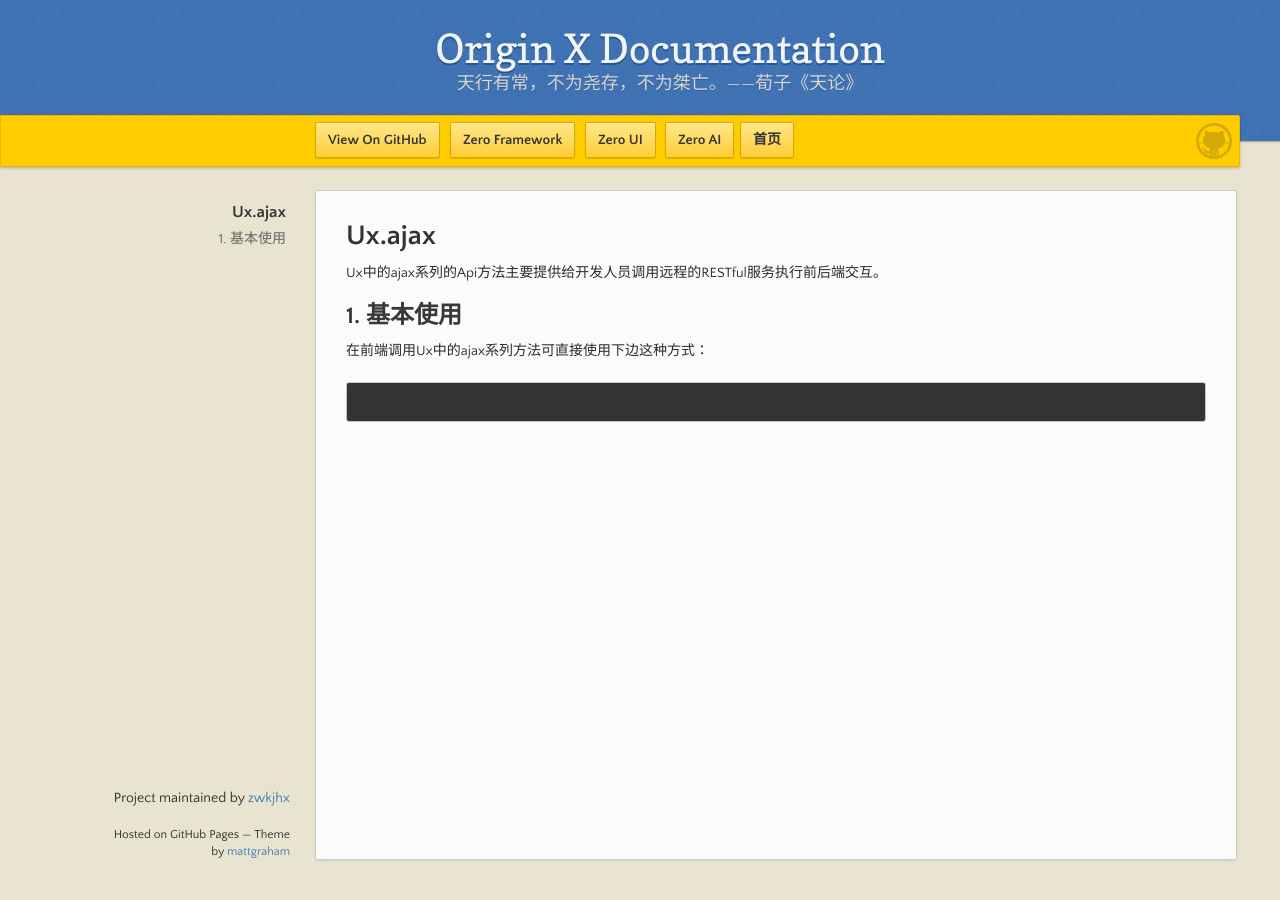
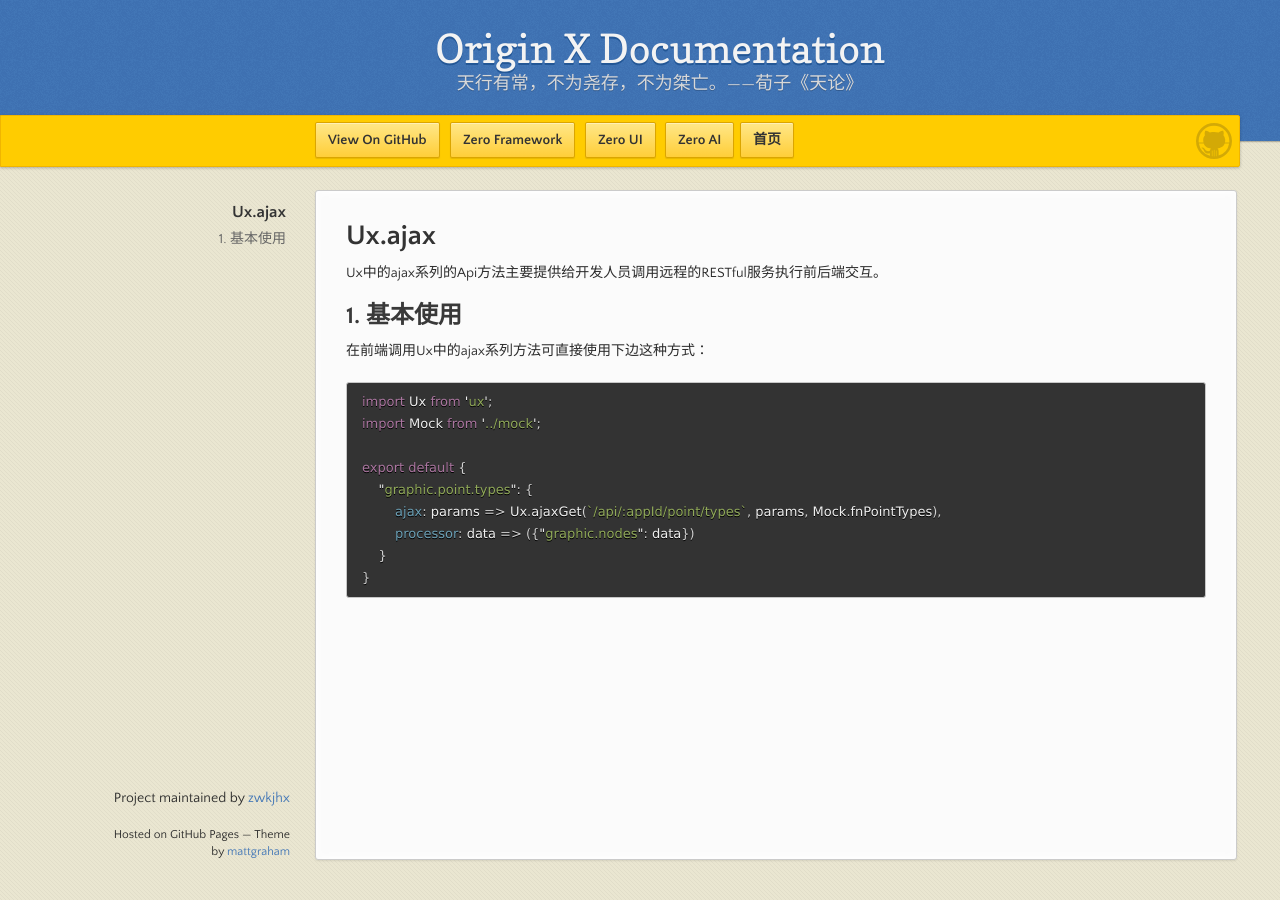
Before and after one commit to zwkjhx/ox-doc, a Jekyll site: the page built from utility-x/3-zero-uizhong-de-ux/uxi-001-uxajaxxxx.md, in a window 1280 px wide. Built offline with Jekyll 4.4.1, drawn with Linux system fonts in a browser that asks for light colours; our own code applies the rules of GitHub Pages for plain Markdown files.

Commit message:
Updates utility-x/3-zero-uizhong-de-ux/uxi-001-uxajaxxxx.md
Auto commit by GitBook Editor

````diff
--- a/utility-x/3-zero-uizhong-de-ux/uxi-001-uxajaxxxx.md
+++ b/utility-x/3-zero-uizhong-de-ux/uxi-001-uxajaxxxx.md
@@ -7,5 +7,13 @@ Ux中的ajax系列的Api方法主要提供给开发人员调用远程的RESTful
 在前端调用Ux中的ajax系列方法可直接使用下边这种方式：
 
 ```js
+import Ux from 'ux';
+import Mock from '../mock';
 
+export default {
+    "graphic.point.types": {
+        ajax: params => Ux.ajaxGet(`/api/:appId/point/types`, params, Mock.fnPointTypes),
+        processor: data => ({"graphic.nodes": data})
+    }
+}
 ```
````
